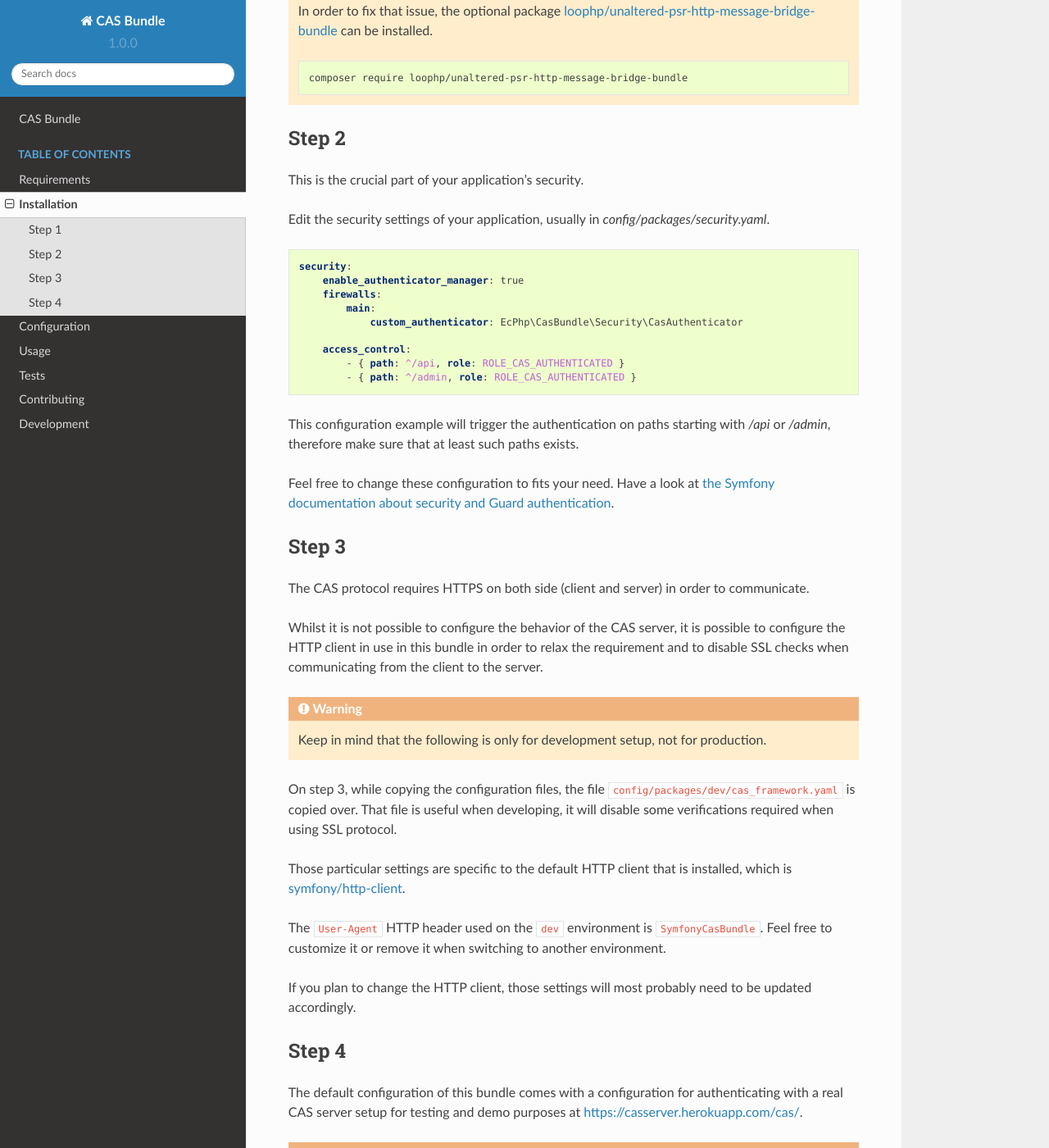
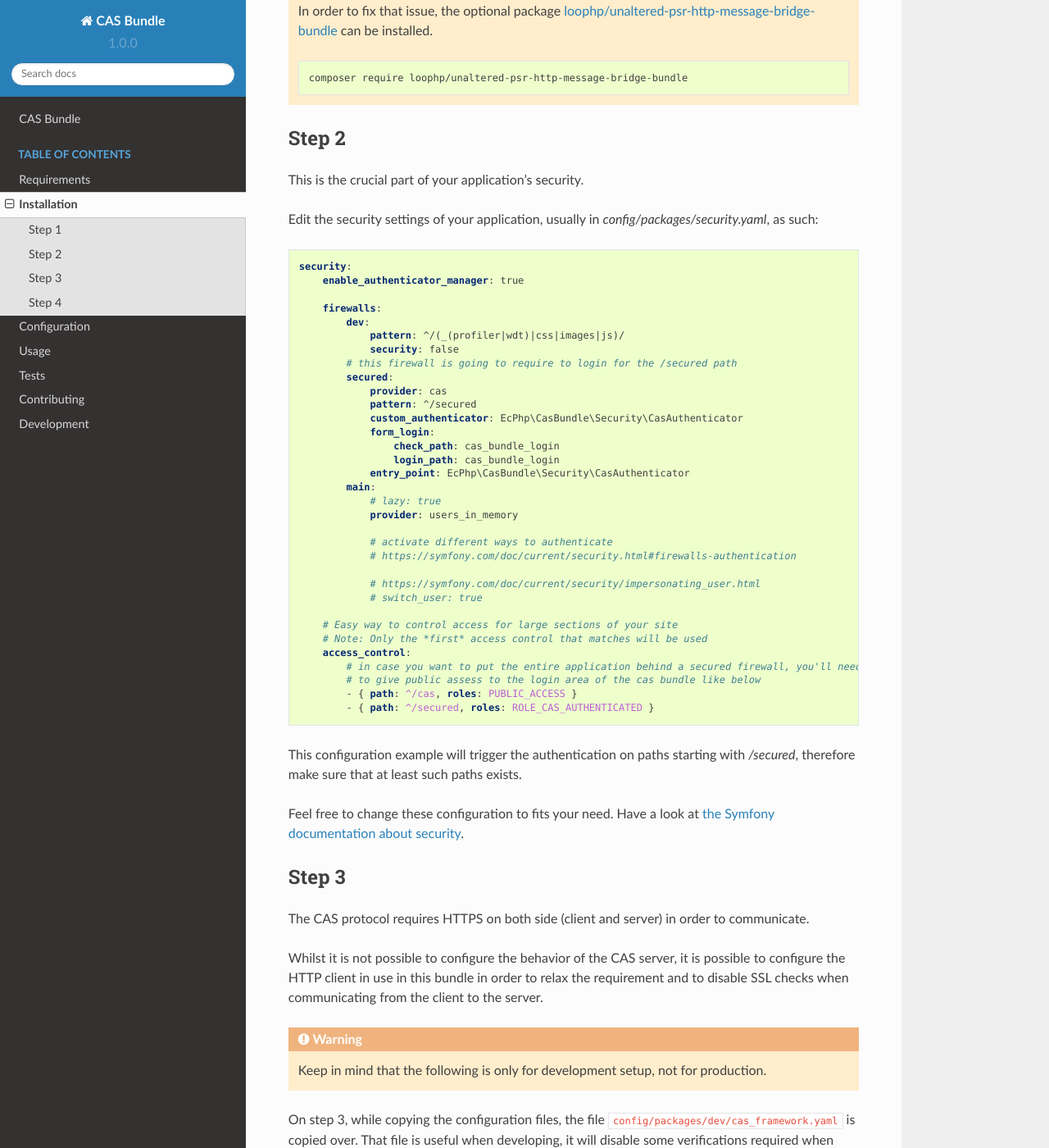
Before and after one commit to ecphp/cas-bundle, a Sphinx documentation site: the page built from docs/pages/installation.rst, in a window 1280 px wide and 1400 px high, scrolled down 586 px. Shown: the whole window at 82% size. Built offline with Sphinx 7.4.7 and the Read the Docs theme 2.0.0, drawn with Linux system fonts in a browser that asks for light colours; some of the changed text lies outside the part shown.

Commit message:
docs: update `Installation` documentation

```diff
--- a/docs/pages/installation.rst
+++ b/docs/pages/installation.rst
@@ -31,25 +31,50 @@ Step 2
 
 This is the crucial part of your application's security.
 
-Edit the security settings of your application, usually in `config/packages/security.yaml`.
+Edit the security settings of your application, usually in `config/packages/security.yaml`,
+as such:
 
 .. code-block:: yaml
 
     security:
         enable_authenticator_manager: true
+
         firewalls:
+            dev:
+                pattern: ^/(_(profiler|wdt)|css|images|js)/
+                security: false
+            # this firewall is going to require to login for the /secured path
+            secured:
+                provider: cas
+                pattern: ^/secured
+                custom_authenticator: EcPhp\CasBundle\Security\CasAuthenticator
+                form_login:
+                    check_path: cas_bundle_login
+                    login_path: cas_bundle_login
+                entry_point: EcPhp\CasBundle\Security\CasAuthenticator
             main:
-                custom_authenticator: EcPhp\CasBundle\Security\CasAuthenticator
+                # lazy: true
+                provider: users_in_memory
 
+                # activate different ways to authenticate
+                # https://symfony.com/doc/current/security.html#firewalls-authentication
+
+                # https://symfony.com/doc/current/security/impersonating_user.html
+                # switch_user: true
+
+        # Easy way to control access for large sections of your site
+        # Note: Only the *first* access control that matches will be used
         access_control:
-            - { path: ^/api, role: ROLE_CAS_AUTHENTICATED }
-            - { path: ^/admin, role: ROLE_CAS_AUTHENTICATED }
+            # in case you want to put the entire application behind a secured firewall, you'll need
+            # to give public assess to the login area of the cas bundle like below
+            - { path: ^/cas, roles: PUBLIC_ACCESS }
+            - { path: ^/secured, roles: ROLE_CAS_AUTHENTICATED }
 
 This configuration example will trigger the authentication on paths starting
-with `/api` or `/admin`, therefore make sure that at least such paths exists.
+with `/secured`, therefore make sure that at least such paths exists.
 
 Feel free to change these configuration to fits your need. Have a look at
-`the Symfony documentation about security and Guard authentication`_.
+`the Symfony documentation about security`_.
 
 Step 3
 ~~~~~~
@@ -97,19 +122,13 @@ of the CAS protocol. See more on the dedicated :ref:`configuration` page for tha
 
 The aforementioned server provided by `Apereo`_ does not support Proxy authentication.
 
-If you need a server with `Proxy authentication`_, edit the ``cas_bundle.yaml`` and replace
-``https://casserver.herokuapp.com/cas/`` with ``https://heroku-cas-server.herokuapp.com/cas/``.
-Make sure to enable the property ``pgtUrl`` which is by default in comment.
-The `source`_ of that server are hosted on Github.
-
 If you prefer using a local CAS server, you can choose to build your own using the tool you prefer.
 The quickest solution for a working CAS server on any platform is this `Docker project`_.
 
 .. _a Symfony Flex recipe: https://github.com/symfony/recipes-contrib/blob/master/ecphp/cas-bundle/2.0/manifest.json
 .. _Composer: https://getcomposer.org
 .. _symfony/http-client: https://packagist.org/packages/symfony/http-client
-.. _https://heroku-cas-server.herokuapp.com/cas/: https://heroku-cas-server.herokuapp.com/cas/
-.. _the Symfony documentation about security and Guard authentication: https://symfony.com/doc/current/security/guard_authentication.html
+.. _the Symfony documentation about security: https://symfony.com/doc/current/security.html
 .. _this page: https://apereo.github.io/cas/6.1.x/index.html#demos
 .. _Proxy authentication: https://apereo.github.io/cas/6.1.x/installation/Configuring-Proxy-Authentication.html#proxy-authentication
 .. _source: https://github.com/drupol/heroku-cas-server
```
